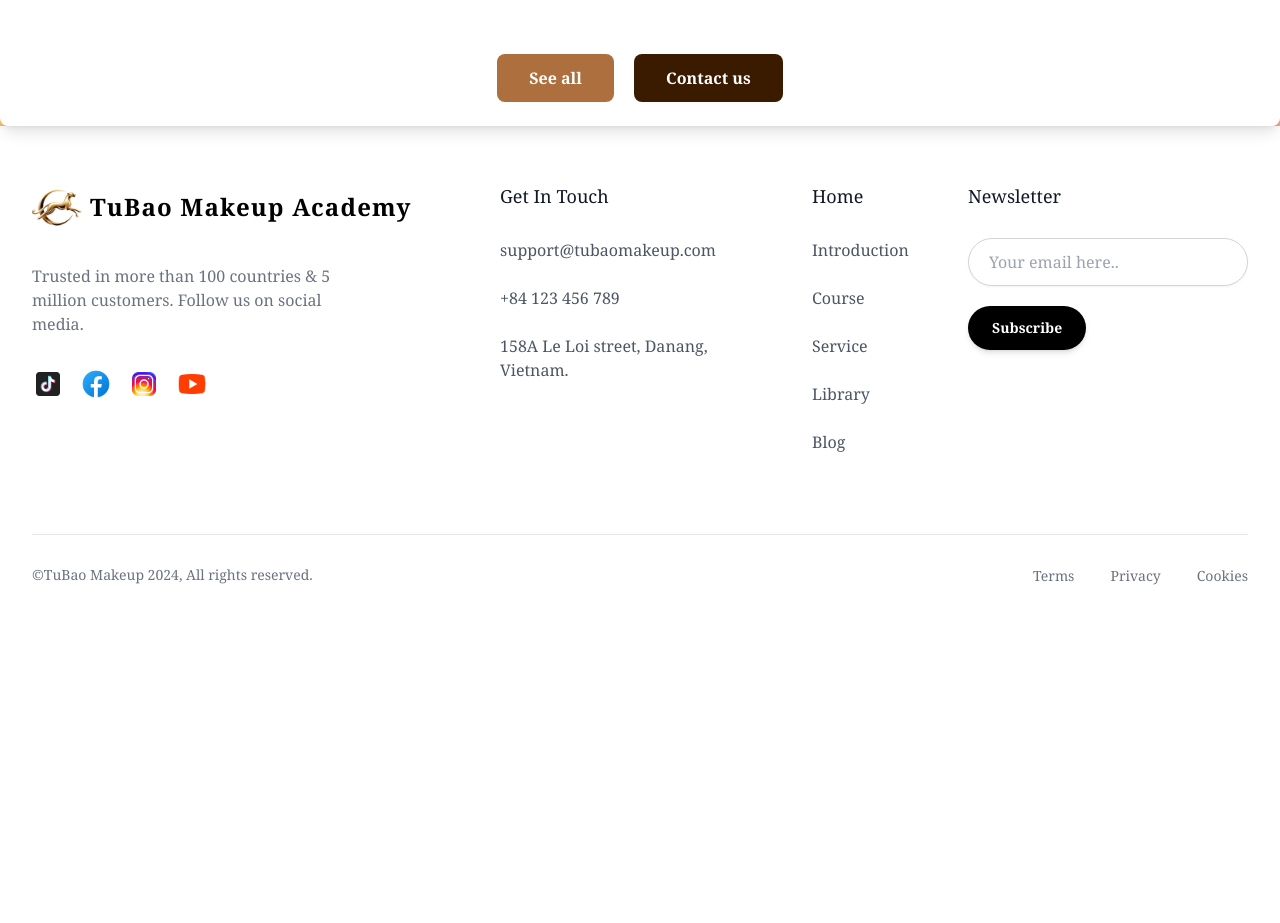
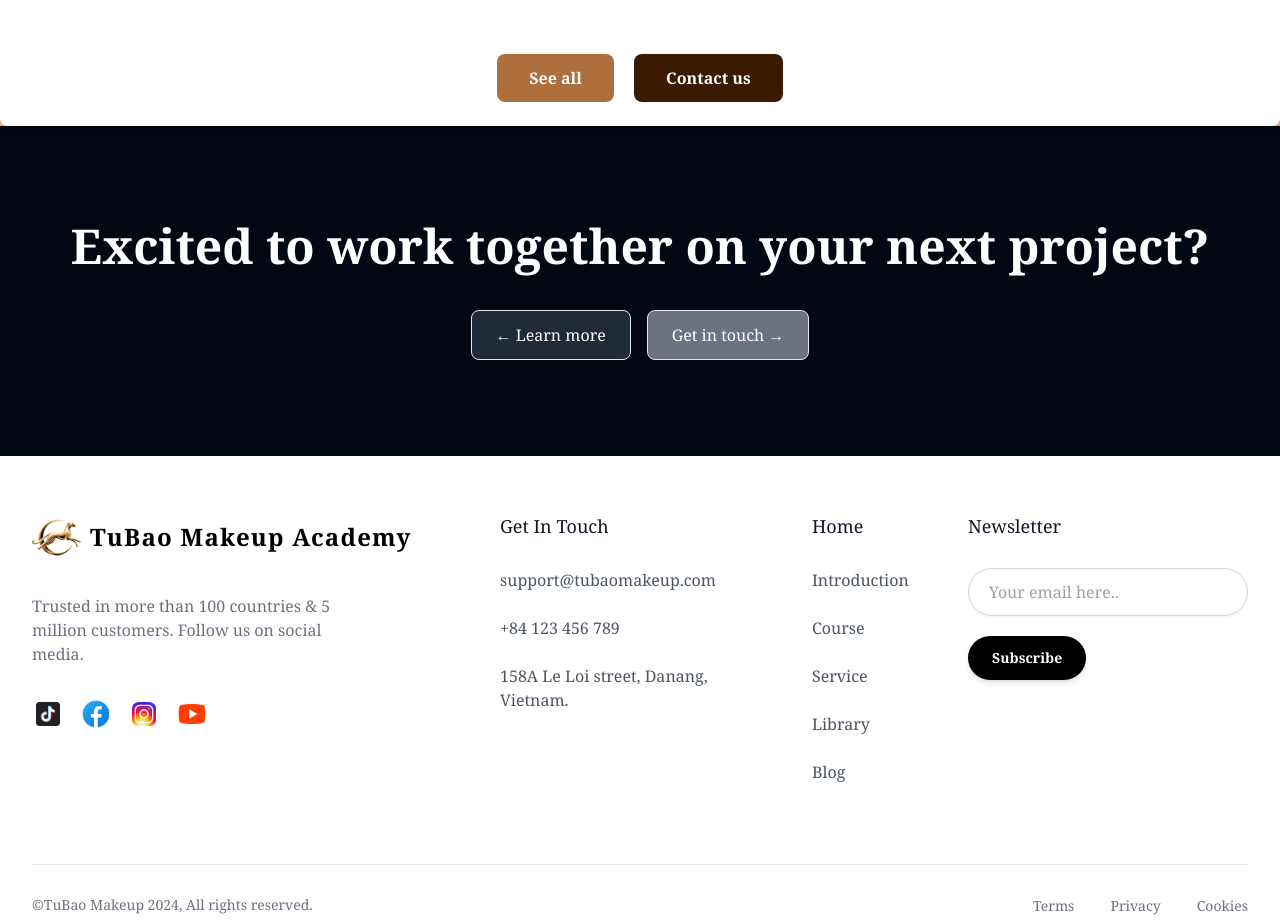
Before and after one commit to huyhoang2564/Final_Web_G9_2, a website built with Vite: page index.html in a window 1280 px wide. Shown: the part 1560-2483 px from the top of the page. Before the commit the page ends 2175 px from the top, so only its background shows below. Built offline with nearby package versions, Linux system fonts and the light colour scheme; files whose address does not match are found by name.

Commit message:
Setup Call to Action for all pages

```diff
--- a/index.html
+++ b/index.html
@@ -191,6 +191,14 @@
         </div>
     </main>
 
+    <!--Call to Action-->
+    <div class="bg-gray-950 text-white py-24">
+        <h2 class="text-5xl font-bold text-center mb-10">Excited to work together on your next project?</h2>
+        <div class="flex justify-center space-x-4">
+            <button class="bg-gray-800 border hover:bg-gray-600 px-6 py-3 rounded-lg btn">&larr; Learn more</button>
+            <button class="bg-gray-500 border hover:bg-gray-400 px-6 py-3 rounded-lg btn">Get in touch &rarr;</button>
+        </div>
+    </div>
 
     <!--Footer start from here-->
     <footer class="w-full">
```
Also changed, not shown: src/html/blog.html (+9 -0 lines), src/html/course.html (+9 -0 lines), src/html/intro.html (+10 -1 lines), src/html/news1.html (+10 -1 lines), src/html/service.html (+10 -1 lines).
